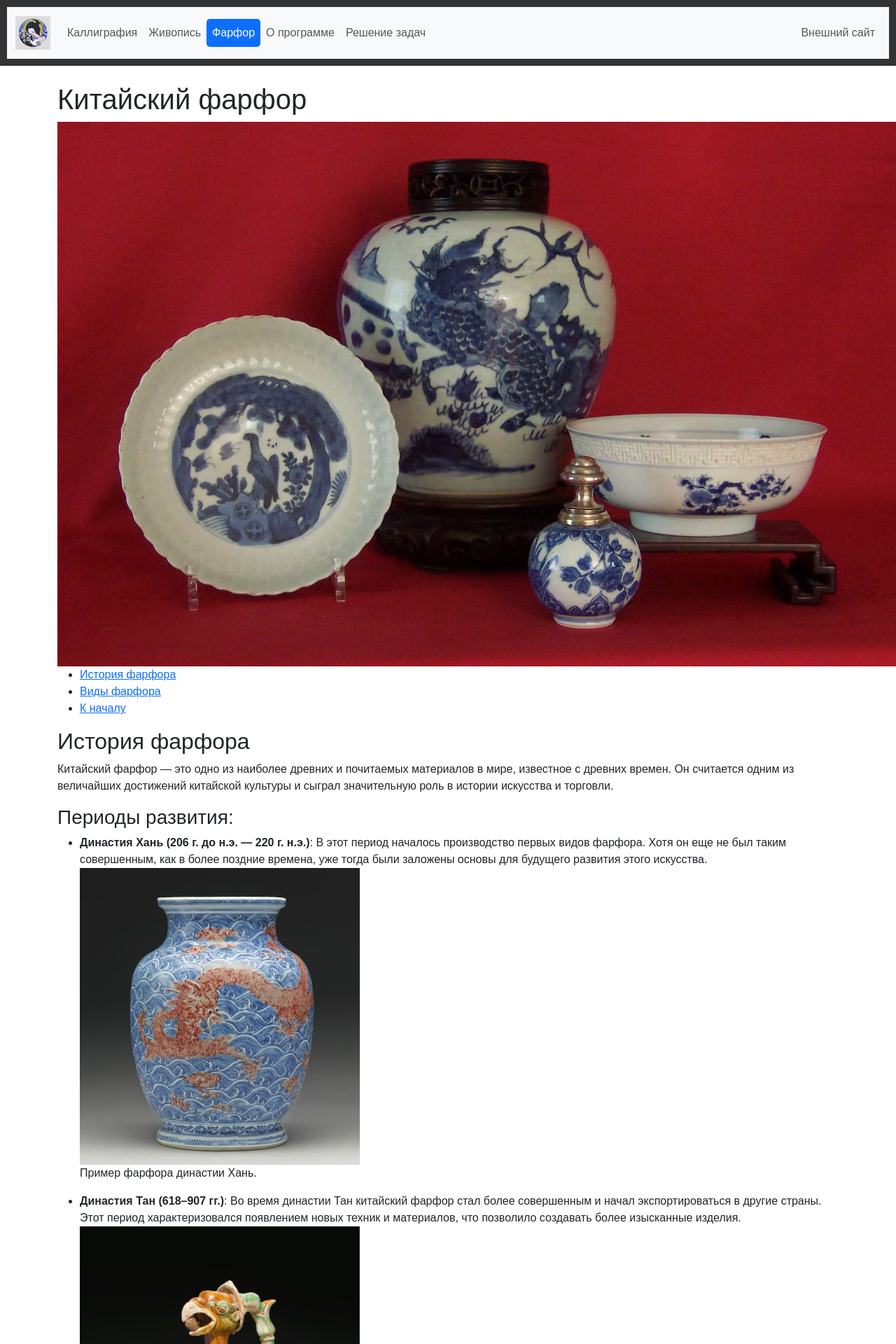
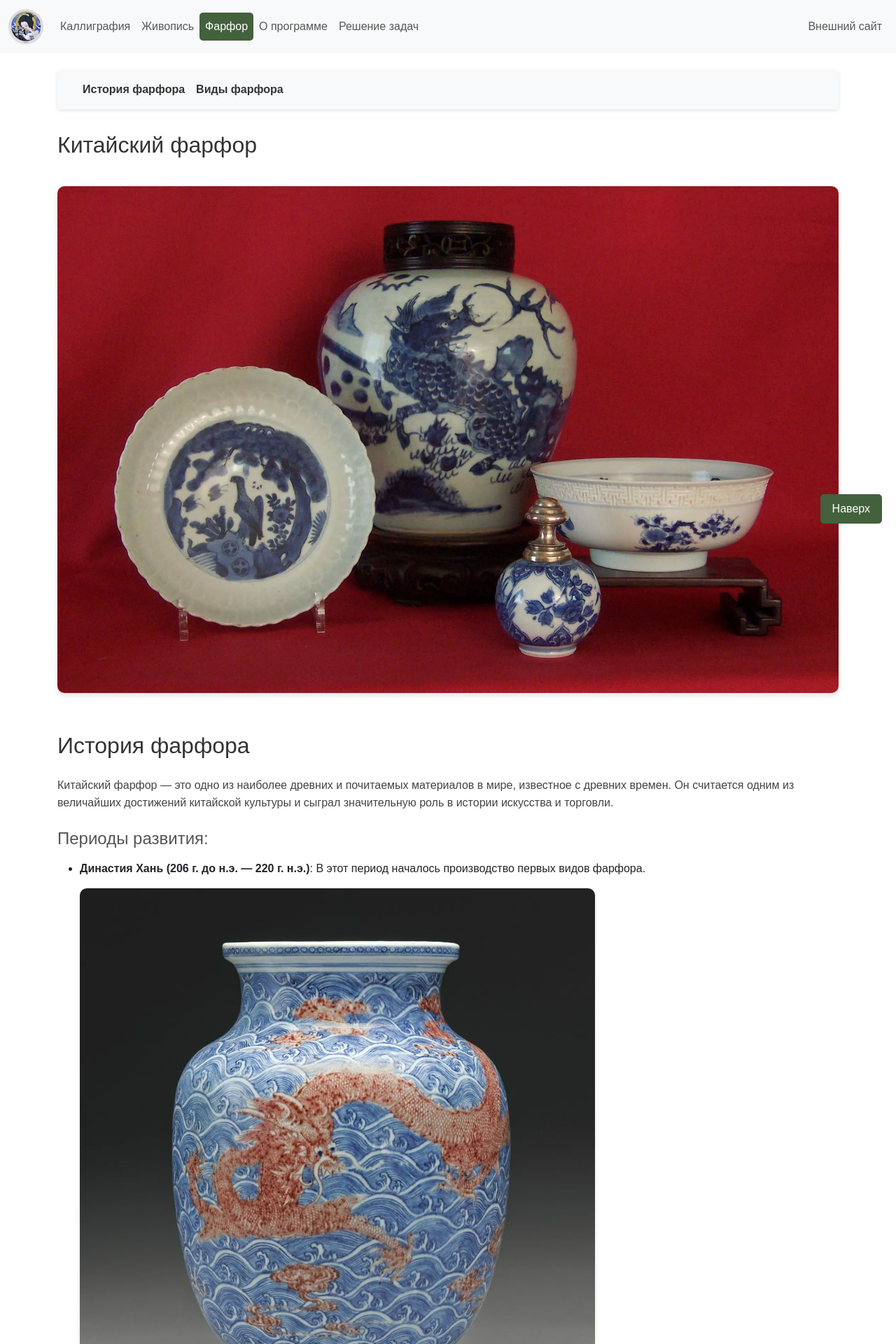
Before and after one commit to Annezi/minor-3c, a Django app: page /porcelain/ in a window 1280 px wide. Shown: the top 1920 px of the page at 70% size. Run offline with Django 5.2, Linux system fonts and the light colour scheme.

Commit message:
[UPDATE] - Styles, Type pages

```diff
--- a/main/static/css/styles.css
+++ b/main/static/css/styles.css
@@ -5,14 +5,7 @@ body {
 	padding: 0;
 }
 
-header {
-	background-color: #333;
-	color: white;
-	padding: 10px;
-}
-
 footer {
-	background-color: #333;
 	color: white;
 	text-align: center;
 	padding: 10px;
@@ -20,17 +13,33 @@ footer {
 	font-size: 0.9em;
 }
 
+.btn-primary {
+	background-color: #43613c;
+	border-color: #43613c;
+}
+
+.btn-primary:hover {
+	background-color: rgba(67, 97, 60, 0.5);
+	border-color: #43613c;
+}
+
+.sticky-top {
+    position: sticky !important;
+    top: 0;
+    z-index: 1000;
+}
+
 /* Стиль для активного пункта меню */
 .navbar-nav .nav-link.active {
 	color: #fff !important;
-	background-color: #0d6efd;
+	background-color: #43613c;
 	border-radius: 5px;
 }
 
 /* Эффект при наведении на пункты меню */
 .navbar-nav .nav-link:hover {
 	color: #fff !important;
-	background-color: #0b5ed7;
+	background-color: rgba(67, 97, 60, 0.5);
 	border-radius: 5px;
 }
 
@@ -60,3 +69,93 @@ footer {
 .card-button:hover {
 	background-color: #555;
 }
+
+.logo-image {
+	border-radius: 50%;
+	width: 50px;
+	height: 50px;
+	object-fit: cover;
+}
+
+/* Стили для закрепленной навигации */
+.sticky-nav {
+	position: sticky;
+	top: 0;
+	z-index: 1000;
+	background-color: #f8f9fa;
+	box-shadow: 0 2px 5px rgba(0, 0, 0, 0.1);
+}
+
+.sticky-nav .navbar {
+	padding: 0.5rem 1rem;
+}
+
+.sticky-nav .nav-link {
+	color: #333 !important;
+	font-weight: bold;
+}
+
+.sticky-nav .nav-link:hover {
+	color: #43613c !important;
+}
+
+/* Стили для кнопки "Наверх" */
+.back-to-top {
+	display: inline-block;
+	margin: 2rem auto;
+	padding: 0.5rem 1rem;
+	background-color: #43613c;
+	border-color: #43613c;
+	color: #fff;
+	border-radius: 5px;
+	text-decoration: none;
+	transition: background-color 0.3s ease;
+}
+
+.back-to-top:hover {
+	background-color: rgba(67, 97, 60, 0.5);
+	border-color: #43613c;
+}
+
+/* Позиционирование кнопки "Наверх" */
+.back-to-top {
+	position: fixed;
+	bottom: 20px;
+	right: 20px;
+}
+
+/* Отступы между секциями */
+.section-title {
+	margin-top: 2rem;
+	margin-bottom: 1.5rem;
+	font-size: 2rem;
+	color: #333;
+}
+
+.subsection-title {
+	margin-top: 1.5rem;
+	margin-bottom: 1rem;
+	font-size: 1.5rem;
+	color: #555;
+}
+
+.section-text {
+	margin-bottom: 1.5rem;
+	line-height: 1.6;
+	color: #444;
+}
+
+.section-list {
+	margin-bottom: 2rem;
+}
+
+.section-list-item {
+	margin-bottom: 1.5rem;
+}
+
+.section-image {
+	margin-top: 1rem;
+	margin-bottom: 1.5rem;
+	border-radius: 10px;
+	box-shadow: 0 4px 6px rgba(0, 0, 0, 0.1);
+}
--- a/main/templates/navigation.html
+++ b/main/templates/navigation.html
@@ -1,10 +1,11 @@
 {% load static %}
+
 
 <nav class="navbar navbar-expand-lg navbar-light bg-light sticky-top">
 	<div class="container-fluid">
 		<!-- Логотип -->
 		<a class="navbar-brand" href="{% url 'home' %}">
-			<img src="{% static 'images/logo.jpg' %}" alt="Логотип" width="50">
+			<img src="{% static 'images/logo.jpg' %}" alt="Логотип" class="logo-image" width="50">
 		</a>
 
 		<!-- Кнопка для мобильного меню -->
@@ -29,10 +30,12 @@
 						href="{% url 'porcelain' %}">Фарфор</a>
 				</li>
 				<li class="nav-item">
-					<a class="nav-link" href="{% url 'about' %}">О программе</a>
+					<a class="nav-link {% if request.resolver_match.url_name == 'about' %}active{% endif %}"
+						href="{% url 'about' %}">О программе</a>
 				</li>
 				<li class="nav-item">
-					<a class="nav-link" href="{% url 'task' %}">Решение задач</a>
+					<a class="nav-link {% if request.resolver_match.url_name == 'task' %}active{% endif %}"
+						href="{% url 'task' %}">Решение задач</a>
 				</li>
 			</ul>
 
--- a/main/templates/porcelain.html
+++ b/main/templates/porcelain.html
@@ -4,73 +4,78 @@
 {% block title %}Китайский фарфор{% endblock %}
 
 {% block content %}
-<h1>Китайский фарфор</h1>
-<img src="{% static 'images/porcelain_card.jpg' %}" alt="Китайский фарфор" width="1200">
+<a id="top"></a>
 
-<nav>
-	<ul>
-		<li><a href="#history">История фарфора</a></li>
-		<li><a href="#types">Виды фарфора</a></li>
-		<li><a href="#top">К началу</a></li>
-	</ul>
-</nav>
+<!-- Закрепленная навигация -->
+<div class="sticky-nav">
+	<nav class="navbar navbar-expand-lg navbar-light bg-light">
+		<div class="container-fluid">
+			<ul class="navbar-nav me-auto">
+				<li class="nav-item">
+					<a class="nav-link" href="#history">История фарфора</a>
+				</li>
+				<li class="nav-item">
+					<a class="nav-link" href="#types">Виды фарфора</a>
+				</li>
+			</ul>
+		</div>
+	</nav>
+</div>
 
-<h2 id="history">История фарфора</h2>
-<p>Китайский фарфор — это одно из наиболее древних и почитаемых материалов в мире, известное с древних времен. Он
+<h1 class="section-title">Китайский фарфор</h1>
+<img src="{% static 'images/porcelain_card.jpg' %}" alt="Китайский фарфор" class="img-fluid section-image">
+
+<h2 id="history" class="section-title">История фарфора</h2>
+<p class="section-text">Китайский фарфор — это одно из наиболее древних и почитаемых материалов в мире, известное с
+	древних времен. Он
 	считается одним из величайших достижений китайской культуры и сыграл значительную роль в истории искусства и
 	торговли.</p>
 
-<h3>Периоды развития:</h3>
-<ul>
-	<li>
+<h3 class="subsection-title">Периоды развития:</h3>
+<ul class="section-list">
+	<li class="section-list-item">
 		<strong>Династия Хань (206 г. до н.э. — 220 г. н.э.)</strong>: В этот период началось производство первых видов
-		фарфора. Хотя он еще не был таким совершенным, как в более поздние времена, уже тогда были заложены основы для
-		будущего развития этого искусства.
+		фарфора.
 		<br>
-		<img src="{% static 'images/han_porcelain.jpg' %}" alt="Фарфор династии Хань" width="400">
-		<p>Пример фарфора династии Хань.</p>
+		<img src="{% static 'images/han_porcelain.jpg' %}" alt="Фарфор династии Хань" class="img-fluid section-image">
+		<p class="section-text">Пример фарфора династии Хань.</p>
 	</li>
-	<li>
-		<strong>Династия Тан (618–907 гг.)</strong>: Во время династии Тан китайский фарфор стал более совершенным и
-		начал экспортироваться в другие страны. Этот период характеризовался появлением новых техник и материалов, что
-		позволило создавать более изысканные изделия.
+	<li class="section-list-item">
+		<strong>Династия Тан (618–907 гг.)</strong>: Во время династии Тан китайский фарфор стал более совершенным.
 		<br>
-		<img src="{% static 'images/tang_porcelain.jpg' %}" alt="Фарфор династии Тан" width="400">
-		<p>Пример фарфора династии Тан.</p>
+		<img src="{% static 'images/tang_porcelain.jpg' %}" alt="Фарфор династии Тан" class="img-fluid section-image">
+		<p class="section-text">Пример фарфора династии Тан.</p>
 	</li>
-	<li>
-		<strong>Династия Мин (1368–1644 гг.)</strong>: Династия Мин стала золотым веком для китайского фарфора. В этот
-		период были разработаны многие классические стили и техники, которые до сих пор используются. Фарфор династии
-		Мин известен своей красотой и качеством.
+	<li class="section-list-item">
+		<strong>Династия Мин (1368–1644 гг.)</strong>: Династия Мин стала золотым веком для китайского фарфора.
 		<br>
-		<img src="{% static 'images/ming_porcelain.jpg' %}" alt="Фарфор династии Мин" width="400">
-		<p>Пример фарфора династии Мин.</p>
+		<img src="{% static 'images/ming_porcelain.jpg' %}" alt="Фарфор династии Мин" class="img-fluid section-image">
+		<p class="section-text">Пример фарфора династии Мин.</p>
 	</li>
 </ul>
 
-<h2 id="types">Виды фарфора</h2>
-<p>Китайский фарфор включает в себя несколько видов, каждый из которых имеет свои уникальные характеристики и историю.
+<h2 id="types" class="section-title">Виды фарфора</h2>
+<p class="section-text">Китайский фарфор включает в себя несколько видов, каждый из которых имеет свои уникальные
+	характеристики и историю.
 </p>
 
-<h3>Белый фарфор династии Мин</h3>
-<p><strong>Белый фарфор</strong> династии Мин — это один из наиболее ранних и простых стилей фарфора. Он характеризуется
-	чистым белым цветом и отсутствием росписи. Этот стиль ценится за свою элегантность и простоту.</p>
-<img src="{% static 'images/white_porcelain.jpg' %}" alt="Белый фарфор династии Мин" width="400">
-<p>Пример белого фарфора династии Мин.</p>
+<h3 class="subsection-title">Белый фарфор династии Мин</h3>
+<p class="section-text"><strong>Белый фарфор</strong> династии Мин — это один из наиболее ранних и простых стилей
+	фарфора.</p>
+<img src="{% static 'images/white_porcelain.jpg' %}" alt="Белый фарфор династии Мин" class="img-fluid section-image">
+<p class="section-text">Пример белого фарфора династии Мин.</p>
 
-<h3>Сине-белый фарфор</h3>
-<p><strong>Сине-белый фарфор</strong> — это один из наиболее известных и популярных стилей китайского фарфора. Он
-	характеризуется использованием синего подглазурного красителя, который создает красивые и сложные узоры на белом
-	фоне. Этот стиль был особенно популярен во время династии Мин и до сих пор широко используется.</p>
-<img src="{% static 'images/blue_white_porcelain.jpg' %}" alt="Сине-белый фарфор" width="400">
-<p>Пример сине-белого фарфора.</p>
+<h3 class="subsection-title">Сине-белый фарфор</h3>
+<p class="section-text"><strong>Сине-белый фарфор</strong> — это один из наиболее известных и популярных стилей
+	китайского фарфора.</p>
+<img src="{% static 'images/blue_white_porcelain.jpg' %}" alt="Сине-белый фарфор" class="img-fluid section-image">
+<p class="section-text">Пример сине-белого фарфора.</p>
 
-<h3>Фарфор с росписью золотом</h3>
-<p><strong>Фарфор с росписью золотом</strong> — это роскошный и изысканный стиль, который появился в более поздние
-	периоды. Он характеризуется использованием золотой краски для создания сложных и блестящих узоров. Этот стиль часто
-	используется для создания высококачественных изделий, которые ценятся за свою красоту и редкость.</p>
-<img src="{% static 'images/gold_porcelain.jpg' %}" alt="Фарфор с росписью золотом" width="400">
-<p>Пример фарфора с росписью золотом.</p>
+<h3 class="subsection-title">Фарфор с росписью золотом</h3>
+<p class="section-text"><strong>Фарфор с росписью золотом</strong> — это роскошный и изысканный стиль.</p>
+<img src="{% static 'images/gold_porcelain.jpg' %}" alt="Фарфор с росписью золотом" class="img-fluid section-image">
+<p class="section-text">Пример фарфора с росписью золотом.</p>
 
-<a id="top"></a>
+<!-- Кнопка "Наверх" -->
+<a href="#top" class="back-to-top btn btn-primary">Наверх</a>
 {% endblock %}
```
Also changed, not shown: main/templates/calligraphy.html (+63 -53 lines), main/templates/painting.html (+50 -52 lines).
